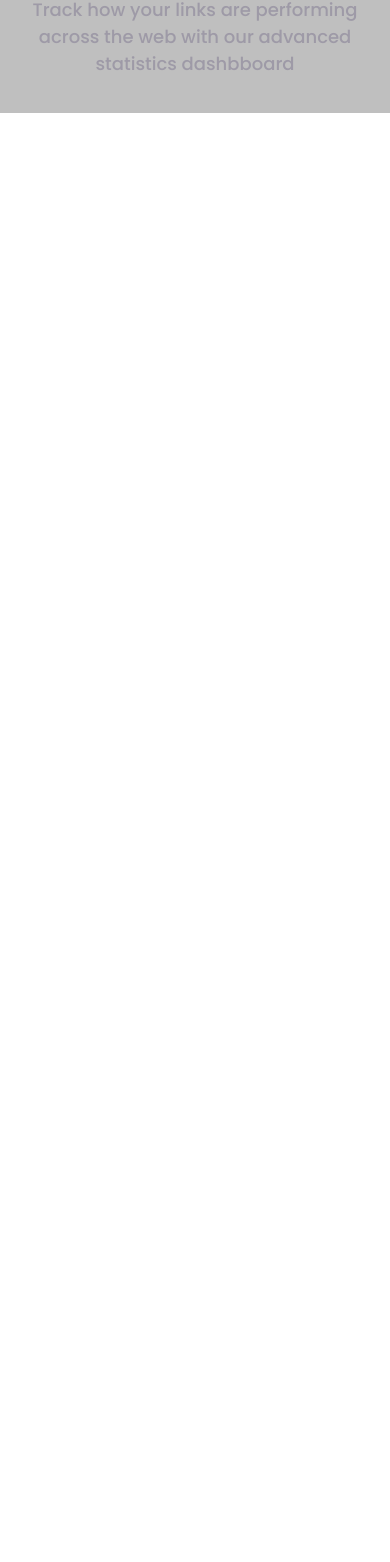
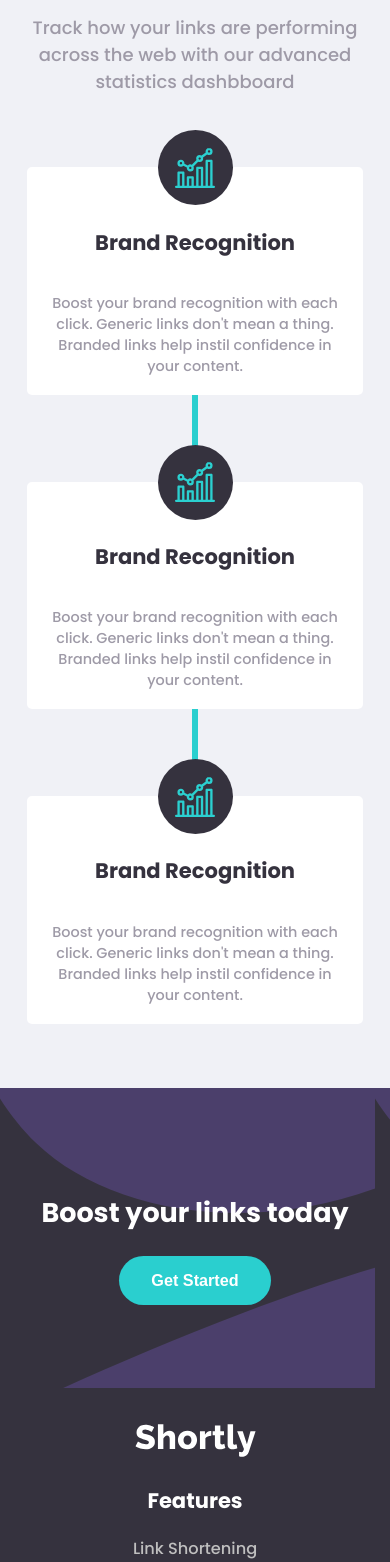
Before and after one commit to kpav33/url-shortening-api-landing-page, a React (Create React App) app: page / in a window 390 px wide. Shown: the part 1018-2580 px from the top of the page. Before the commit the page ends 1131 px from the top, so only its background shows below. Built offline with nearby package versions, Linux system fonts and the light colour scheme.

Commit message:
Basic mobile frontend finished

```diff
--- a/src/App.js
+++ b/src/App.js
@@ -4,6 +4,8 @@ import Header from "./components/Header";
 import Banner from "./components/Banner";
 import Shortener from "./components/Shortener";
 import About from "./components/About";
+import CallToAction from "./components/CallToAction";
+import Footer from "./components/Footer";
 
 function App() {
   return (
@@ -12,6 +14,8 @@ function App() {
       <Banner />
       <Shortener />
       <About />
+      <CallToAction />
+      <Footer />
     </div>
   );
 }
--- a/src/components/About.js
+++ b/src/components/About.js
@@ -1,4 +1,6 @@
 import React from "react";
+
+import AboutPanel from "./AboutPanel";
 
 function About() {
   return (
@@ -8,7 +10,39 @@ function About() {
         Track how your links are performing across the web with our advanced
         statistics dashbboard
       </p>
-      <div className="panels"></div>
+      <div className="panels">
+        <AboutPanel />
+        <svg
+          width="80"
+          height="
+        80"
+        >
+          <line
+            x1="40"
+            y1="0"
+            x2="40"
+            y2="80"
+            stroke="hsl(180, 66%, 49%)"
+            strokeWidth="6px"
+          />
+        </svg>
+        <AboutPanel />
+        <svg
+          width="80"
+          height="
+        80"
+        >
+          <line
+            x1="40"
+            y1="0"
+            x2="40"
+            y2="80"
+            stroke="hsl(180, 66%, 49%)"
+            strokeWidth="6px"
+          />
+        </svg>
+        <AboutPanel />
+      </div>
     </section>
   );
 }
--- /dev/null
+++ b/src/components/AboutPanel.js
@@ -0,0 +1,20 @@
+import React from "react";
+
+import image from "../images/icon-brand-recognition.svg";
+
+function AboutPanel() {
+  return (
+    <div className="panel">
+      <div className="imageBackground">
+        <img src={image} />
+      </div>
+      <h3>Brand Recognition</h3>
+      <p>
+        Boost your brand recognition with each click. Generic links don't mean a
+        thing. Branded links help instil confidence in your content.
+      </p>
+    </div>
+  );
+}
+
+export default AboutPanel;
--- /dev/null
+++ b/src/components/CallToAction.js
@@ -0,0 +1,18 @@
+import React from "react";
+
+// bg-boost-mobile
+import background from "../images/bg-boost-mobile.svg";
+
+function CallToAction() {
+  return (
+    <section
+      className="callToAction"
+      style={{ backgroundImage: `url(${background})` }}
+    >
+      <h2>Boost your links today</h2>
+      <button>Get Started</button>
+    </section>
+  );
+}
+
+export default CallToAction;
--- /dev/null
+++ b/src/components/Footer.js
@@ -0,0 +1,19 @@
+import React from "react";
+
+import logoWhite from "../images/logo-white.svg";
+import FooterLinks from "./FooterLinks";
+import SocialMediaIcons from "./SocialMediaIcons";
+
+function Footer() {
+  return (
+    <footer>
+      <img src={logoWhite} alt="logo" />
+      <FooterLinks />
+      <FooterLinks />
+      <FooterLinks />
+      <SocialMediaIcons />
+    </footer>
+  );
+}
+
+export default Footer;
--- /dev/null
+++ b/src/components/FooterLinks.js
@@ -0,0 +1,16 @@
+import React from "react";
+
+function FooterLinks() {
+  return (
+    <div className="footerLinks">
+      <h3>Features</h3>
+      <ul>
+        <li>Link Shortening</li>
+        <li>Branded Links</li>
+        <li>Analytics</li>
+      </ul>
+    </div>
+  );
+}
+
+export default FooterLinks;
--- /dev/null
+++ b/src/components/SocialMediaIcons.js
@@ -0,0 +1,19 @@
+import React from "react";
+
+import iconFb from "../images/icon-facebook.svg";
+import iconTw from "../images/icon-twitter.svg";
+import iconPi from "../images/icon-pinterest.svg";
+import iconIn from "../images/icon-instagram.svg";
+
+function SocialMediaIcons() {
+  return (
+    <div className="socialMedia">
+      <img src={iconFb} alt="Facebook icon" />
+      <img src={iconTw} alt="Twitter icon" />
+      <img src={iconPi} alt="Pinterest icon" />
+      <img src={iconIn} alt="Instagram icon" />
+    </div>
+  );
+}
+
+export default SocialMediaIcons;
--- a/src/styles.scss
+++ b/src/styles.scss
@@ -97,8 +97,11 @@ header {
 }
 
 .about {
-    background: var(--grey-light);
+    background: #f0f1f6;
     padding: 1rem;
+    display: flex;
+    flex-direction: column;
+    padding-bottom: 64px;
 
     h2 {
         color: var(--dark-violet);
@@ -106,5 +109,91 @@ header {
 
     p {
         color: var(--grey-dark);
+        margin-bottom: 4rem;
+    }
+
+    .panel {
+        background: white;
+        padding: 1rem;
+        display: flex;
+        flex-direction: column;
+        justify-content: center;
+        align-items: center;
+        margin: 0 0.5rem;
+        border-radius: 5px;
+
+        // https://www.sitepoint.com/community/t/need-help-using-border-radius-on-an-svg-icon/355051/5
+        .imageBackground {
+            background: var(--dark-violet);
+            width: 75px;
+            height: 75px;
+            border-radius: 50%;
+            display: flex;
+            justify-content: center;
+            align-items: center;
+            margin-top: -55px;
+        }
+
+        h3 {
+            color: var(--dark-violet);
+        }
+
+        p {
+            font-size: 0.8rem;
+            margin-bottom: 0rem;
+        }
+
     }
 }
+
+.callToAction {
+    color: white;
+    height: 300px;
+    display: flex;
+    flex-direction: column;
+    justify-content: center;
+    align-items: center;
+    background: var(--dark-violet);
+
+    button {
+        color: white;;
+        background: var(--button);
+        border: none;
+        padding: 15px 32px;
+        border-radius: 9999px;
+        cursor: pointer;
+        font-size: 0.9rem;
+        font-weight: bold;
+    }
+}
+
+footer {
+    background: var(--dark-violet);
+    color: var(--grey-light);
+    padding: 2rem 4rem;
+
+    h3 {
+        color: white;
+    }
+
+    .footerLinks {
+
+        ul {
+            list-style-type: none;
+            text-align: center;
+            font-size: 0.9rem;
+            line-height: 1.3rem;
+            display: flex;
+            flex-direction: column;
+            justify-content: center;
+            align-items: center;
+            padding-left: 0;
+        }
+    }
+
+    .socialMedia {
+        display: flex;
+        justify-content: space-evenly;
+        align-items: center;
+    }
+}
```
Also changed, not shown: src/images/logo-white.svg (added).
